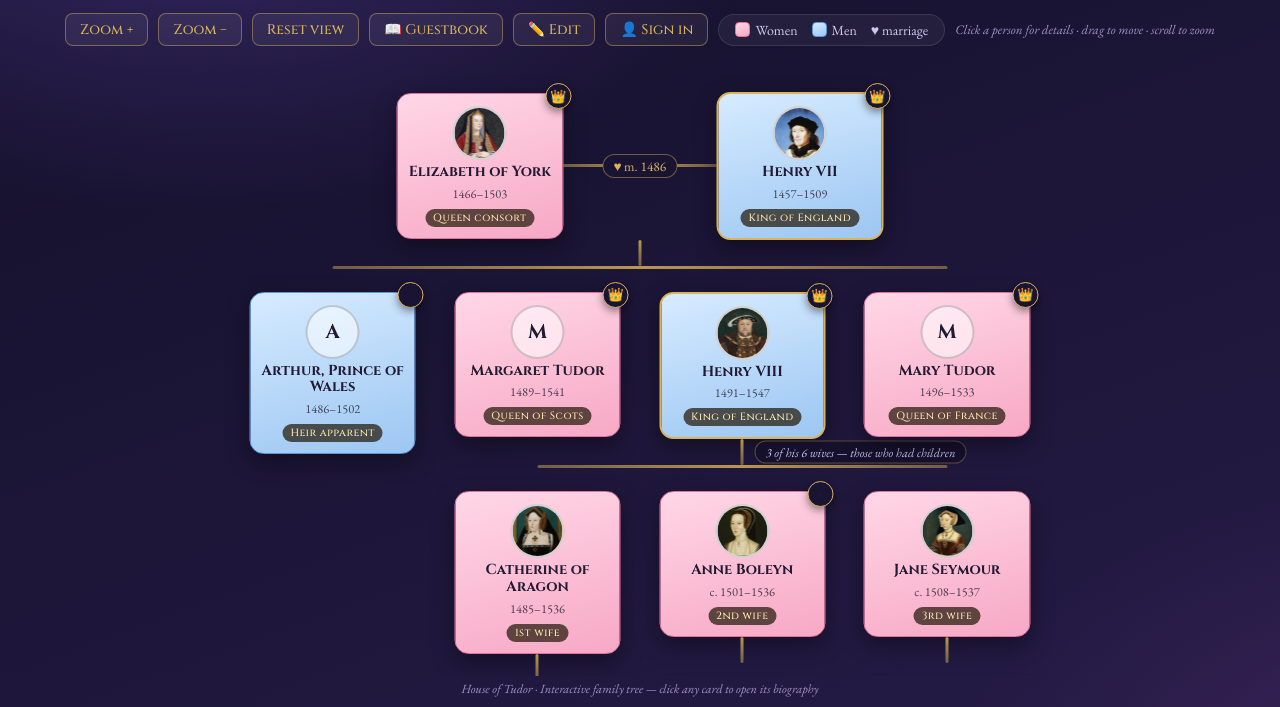
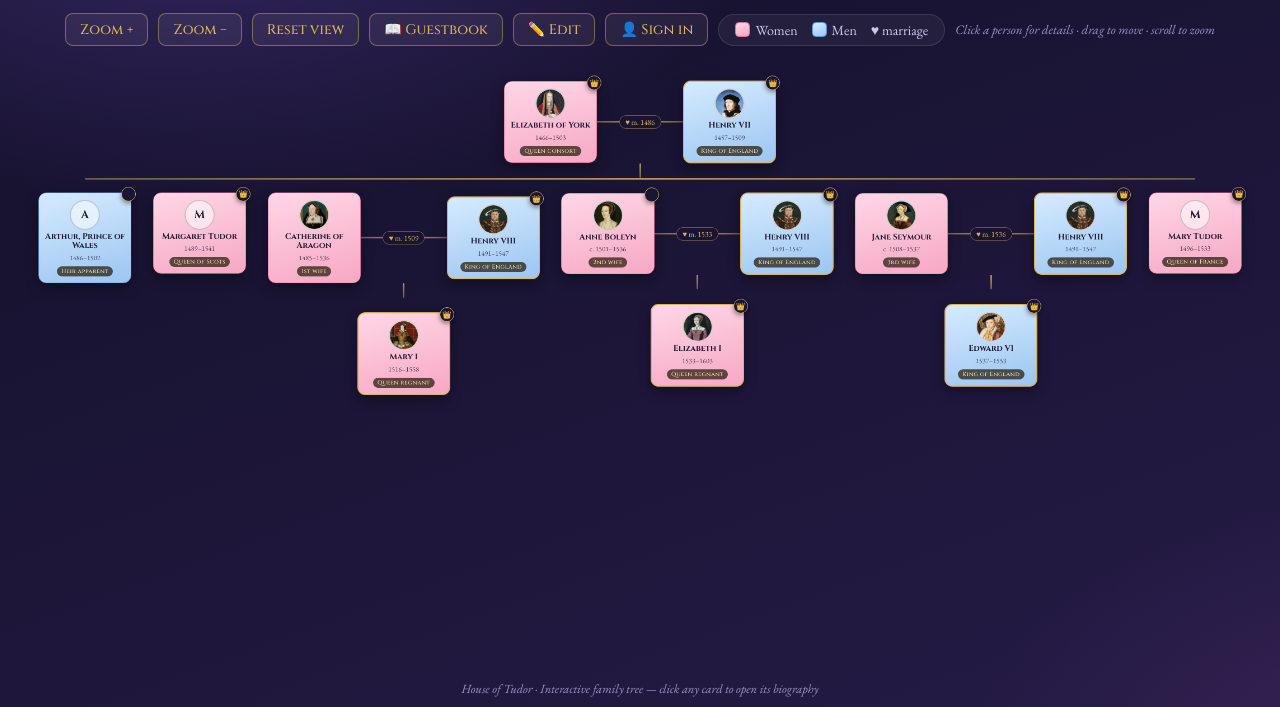
Before and after one commit to Croccantino/tudor-family-tree, a plain HTML site: page index.html in a window 1280 px wide. Shown: the part 93-800 px from the top of the page. Drawn offline with nearby package versions, Linux system fonts and the light colour scheme; no server answers.

Commit message:
Show each marriage as a couple with a heart line and a stem down to its children

```diff
--- a/data.js
+++ b/data.js
@@ -250,6 +250,8 @@ export const BASE_TREE = {
           "spouses": [
             {
               "id": "catherine",
+              "side": "left",
+              "married": "♥ m. 1509",
               "children": [
                 {
                   "id": "mary1",
@@ -259,6 +261,8 @@ export const BASE_TREE = {
             },
             {
               "id": "anne",
+              "side": "left",
+              "married": "♥ m. 1533",
               "children": [
                 {
                   "id": "elizabeth1",
@@ -268,6 +272,8 @@ export const BASE_TREE = {
             },
             {
               "id": "jane",
+              "side": "left",
+              "married": "♥ m. 1536",
               "children": [
                 {
                   "id": "edward6",
--- a/script.js
+++ b/script.js
@@ -65,22 +65,18 @@ function marriage(label) {
   return d;
 }
 
-function renderUnit(node) {
-  const spouses = node.spouses || [];
-  if (spouses.length === 0) return card(node.id);
+function coupleEl(node, s) {
+  const c = el("div", "couple");
+  const a = card(node.id), b = card(s.id);
+  if (s.side === "left") c.append(b, marriage(s.married), a);
+  else c.append(a, marriage(s.married), b);
+  return c;
+}
 
-  if (spouses.length === 1) {
-    const s = spouses[0];
+function marriageUnit(node, s) {
   const wrap = el("div", "unit");
-    if (s.id == null) {
-      wrap.append(card(node.id));
-    } else {
-      const couple = el("div", "couple");
-      const a = card(node.id), b = card(s.id);
-      if (s.side === "left") couple.append(b, marriage(s.married), a);
-      else couple.append(a, marriage(s.married), b);
-      wrap.append(couple);
-    }
+  if (s.id == null) wrap.append(card(node.id));
+  else wrap.append(coupleEl(node, s));
   if (s.children && s.children.length) {
     wrap.append(el("div", "stem grown"));
     wrap.append(siblingsRow(s.children));
@@ -88,32 +84,42 @@ function renderUnit(node) {
   return wrap;
 }
 
-  const wrap = el("div", "unit");
-  wrap.append(card(node.id));
-  const stem = el("div", "stem");
-  if (node.note) stem.append(el("span", "stem-note", node.note));
-  wrap.append(stem);
-  const bw = el("div", "branches-wrap");
-  const br = el("div", "branches");
+function renderUnit(node) {
+  const spouses = node.spouses || [];
+  if (spouses.length === 0) return card(node.id);
+  if (spouses.length === 1) return marriageUnit(node, spouses[0]);
+
+  // Multiple spouses (only reachable for the root): repeat the person per spouse.
+  const outer = el("div", "unit");
+  if (node.note) outer.append(el("div", "couples-note", node.note));
+  const row = el("div", "couples");
   spouses.forEach(s => {
-    const col = el("div", "branch-col");
-    if (s.id != null) col.append(card(s.id));
-    col.append(el("div", "stem"));
-    (s.children || []).forEach(ch => col.append(renderUnit(ch)));
-    br.append(col);
+    const cell = el("div", "couple-cell");
+    cell.append(marriageUnit(node, s));
+    row.append(cell);
   });
-  bw.append(br);
-  wrap.append(bw);
-  return wrap;
+  outer.append(row);
+  return outer;
 }
 
 function siblingsRow(children) {
   const row = el("div", "siblings");
   children.forEach(ch => {
+    const spouses = ch.spouses || [];
+    if (spouses.length > 1) {
+      // repeat this person beside each spouse: one column per marriage
+      spouses.forEach(s => {
+        const col = el("div", "sib-col");
+        col.append(marriageUnit(ch, s));
+        if (col.querySelector(".couple")) col.classList.add("sib-wide");
+        row.append(col);
+      });
+    } else {
       const col = el("div", "sib-col");
       col.append(renderUnit(ch));
       if (col.querySelector(".couple")) col.classList.add("sib-wide");
       row.append(col);
+    }
   });
   return row;
 }
--- a/style.css
+++ b/style.css
@@ -177,6 +177,7 @@ header p {
 .sib-col {
   flex: 0 0 var(--card);
   width: var(--card);
+  padding-top: 26px;
   display: flex;
   flex-direction: column;
   align-items: center;
@@ -239,11 +240,33 @@ header p {
   white-space: nowrap;
 }
 
+/* ---------- repeated couples (a person with several spouses) ---------- */
+.couples {
+  display: flex;
+  justify-content: center;
+  align-items: flex-start;
+  gap: clamp(28px, 4vw, 64px);
+}
+
+.couple-cell {
+  display: flex;
+  flex-direction: column;
+  align-items: center;
+}
+
+.couples-note {
+  text-align: center;
+  font-size: 12.5px;
+  font-style: italic;
+  color: #cbbfe8;
+  margin-bottom: 4px;
+}
+
 /* ---------- person card ---------- */
 .person {
   position: relative;
   width: var(--card);
-  margin-top: 26px;
+  margin-top: 0;
   border-radius: 14px;
   border: 1.5px solid;
   padding: 12px 10px 11px;
```
Lines whose indentation alone changed are shown as unchanged.
